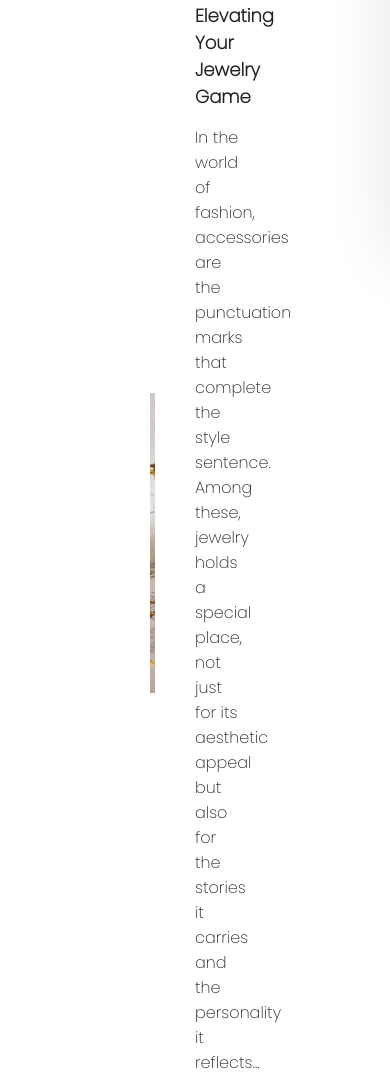
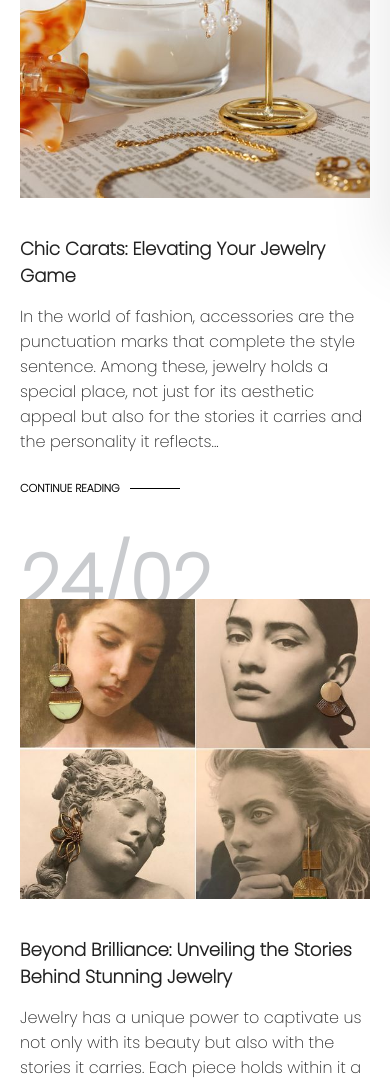
Before and after one commit to ayushigupta4/Taara-Jewellery, a plain HTML site: page blogs.html in a window 390 px wide. Shown: the part 627-1712 px from the top of the page. Drawn offline with Linux system fonts and the light colour scheme.

Commit message:
Add responsiveness to blog page

```diff
--- a/Resources/css/styles.css
+++ b/Resources/css/styles.css
@@ -711,6 +711,12 @@ footer .copyright {
         width: 60%;
 
     }
+
+    /* Blog Page */
+
+    #blog .blog-box h1 {
+        top: -18px;
+    }
 }
 
 @media (max-width: 477px) {
@@ -794,4 +800,30 @@ footer .copyright {
         width: 100%;
     }
 
+    /* Blog Page */
+
+    #blog {
+        padding: 100px 20px 0 20px;
+    }
+
+    #blog .blog-box {
+        display: flex;
+        flex-direction: column;
+        align-items: flex-start;
+    }
+
+    #blog .blog-img {
+        width: 100%;
+        margin-right: 0px;
+        margin-bottom: 30px;
+    }
+
+    #blog .blog-box h1 {
+        top: -50px;
+    }
+
+    #blog .blog-details {
+        width: 100%;
+    }
+
 }
--- a/blogs.html
+++ b/blogs.html
@@ -72,7 +72,7 @@
         </div>
         <div class="blog-details">
           <h4>Gems & Glamour: Your Guide to Exquisite Jewelry</h4>
-          <p>Welcome to Gems & Glamour, where we embark on a dazzling journey through the world of exquisite jewelry. From sparkling diamonds to vibrant gemstones, each piece tells a story of beauty, craftsmanship, and sophistication...</p>
+          <p>Welcome to Gems & Glamour, where we embark on a dazzling journey through the world of exquisite jewelry. From sparkling diamonds to vibrant gemstones, each piece tells a story of beauty, craftsmanship...</p>
           <a href="#">CONTINUE READING</a>
         </div>
         <h1>11/04</h1>
@@ -85,7 +85,7 @@
         </div>
         <div class="blog-details">
           <h4>The Jewelry Edit: Trends, Tips, and Timeless Treasures</h4>
-          <p>Welcome to "The Jewelry Edit," your go-to destination for everything related to the world of adornment. From the latest trends gracing the runways to expert tips on styling your favorite pieces, and a deep dive into the allure of timeless treasures, we're here to guide you through the fascinating universe of jewelry...</p>
+          <p>Welcome to "The Jewelry Edit," your go-to destination for everything related to the world of adornment. From the latest trends gracing the runways to expert tips on styling your favorite pieces, and a deep dive into...</p>
           <a href="#">CONTINUE READING</a>
         </div>
         <h1>9/05</h1>
```
